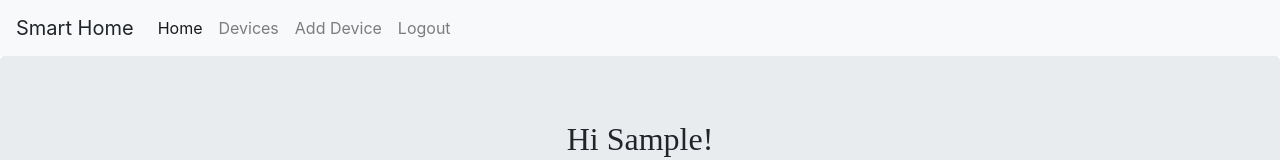
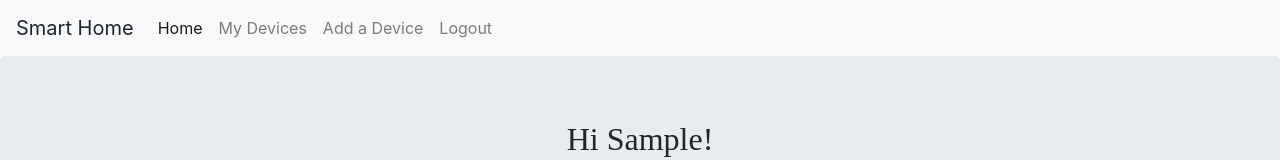
Before and after one commit to AdrianDoran/Project_Smart_Home, an Angular app in the folder web/app/: page / in a window 1280 px wide. Shown: the top 160 px of the page. Built offline with nearby package versions, Linux system fonts and the light colour scheme; sample sign-in values are in the browser's storage.

Commit message:
ENHANCE: Dynamic login, logout and register button

```diff
--- a/web/app/src/app/app.component.ts
+++ b/web/app/src/app/app.component.ts
@@ -19,9 +19,4 @@ export class AppComponent {
       this.authenticationService.currentUser.subscribe(x => this.currentUser = x);
   }
 
-  logout() {
-    this.authenticationService.logout();
-    this.router.navigate(['/login']);
 }
-
-}
--- a/web/app/src/app/navbar/navbar.component.html
+++ b/web/app/src/app/navbar/navbar.component.html
@@ -11,10 +11,25 @@
                     <a class="nav-link" href="#">Home <span class="sr-only">(current)</span></a>
                 </li>
                 <li class="nav-item">
-                    <a class="nav-link" href="#">Devices</a>
+                    <a *ngIf="!currentUser" class="nav-link" routerLink="/login">Login</a>
                 </li>
                 <li class="nav-item">
-                    <a class="nav-link" href="#">Add Device</a>
+                    <a *ngIf="!currentUser" class="nav-link" routerLink="/register">Register</a>
+                </li>
+
+                <li class="nav-item">
+                    <div>
+
+                        <a *ngIf="currentUser" class="nav-link">My Devices</a>
+
+                    </div>
+                </li>
+                <li class="nav-item">
+                    <div>
+
+                        <a *ngIf="currentUser" class="nav-link">Add a Device</a>
+
+                    </div>
                 </li>
                 <li class="nav-item">
                     <div>
```
